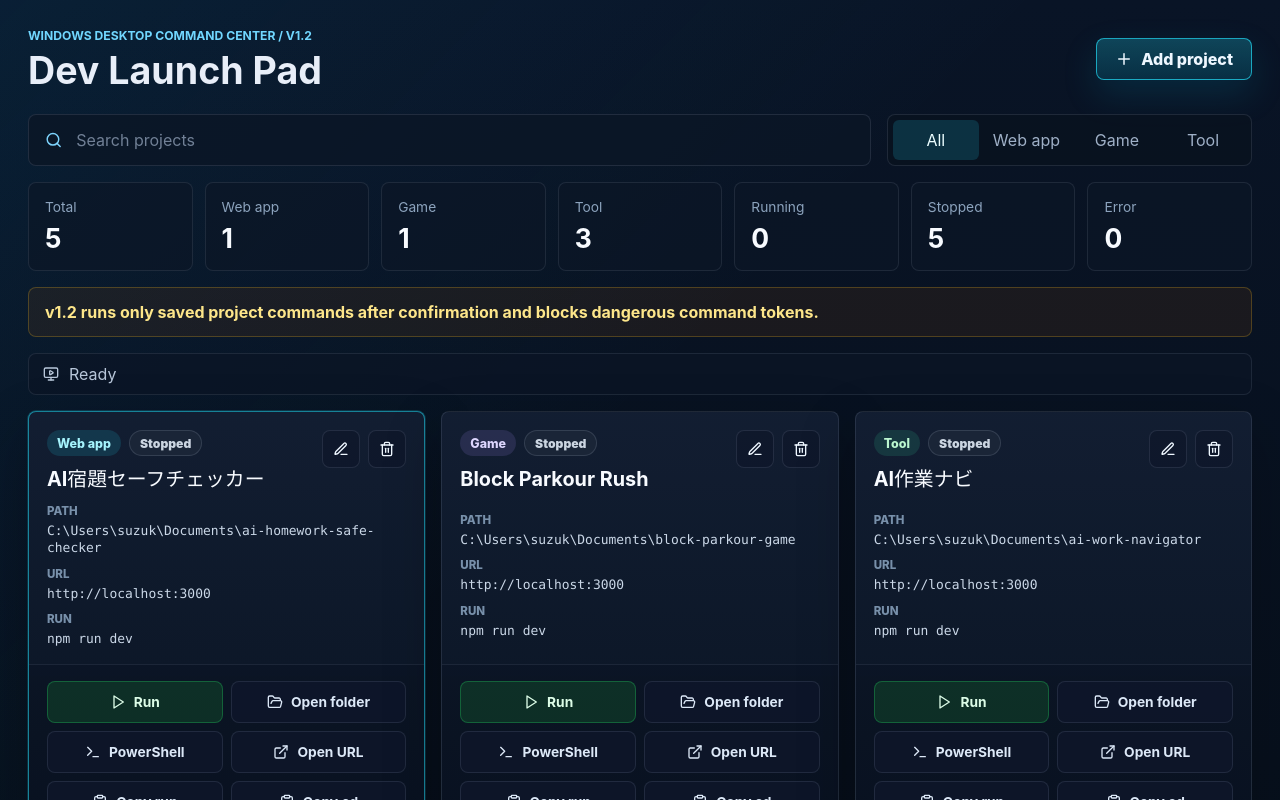
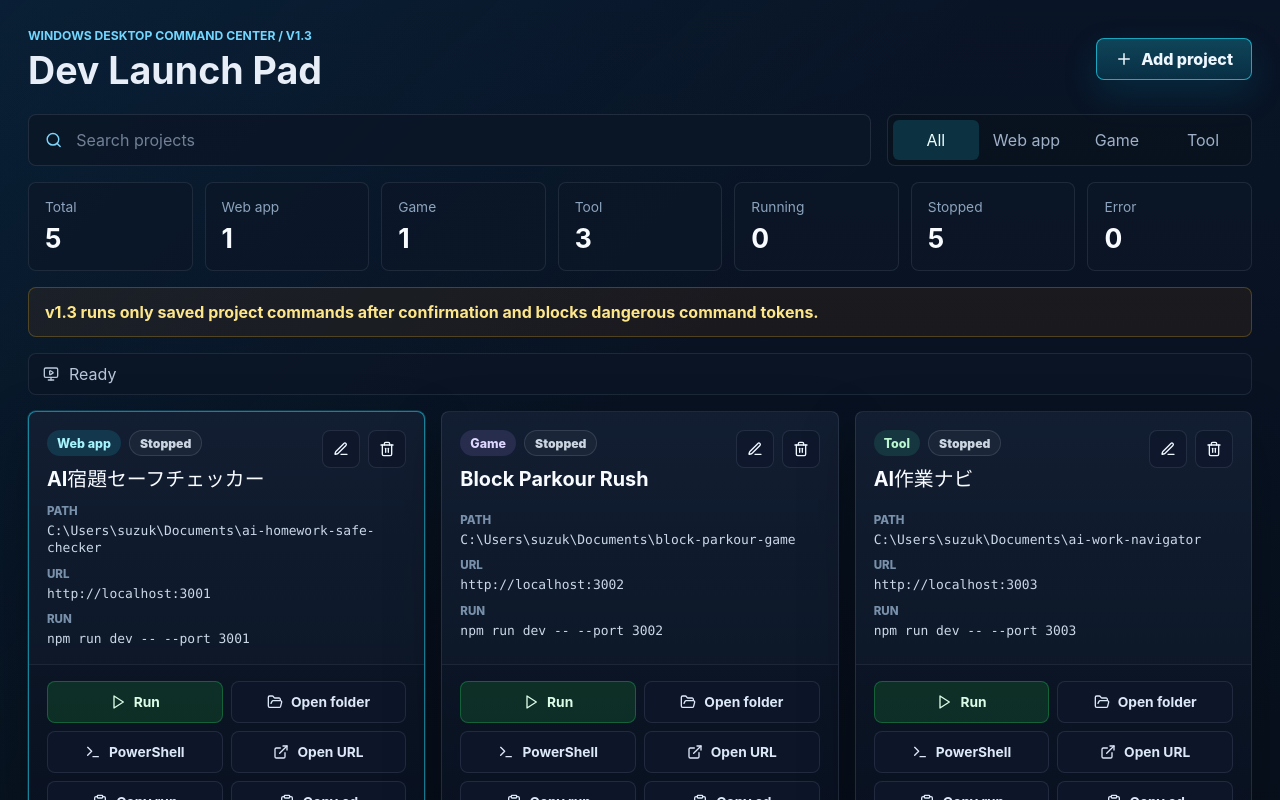
Before and after one commit to RuiDev0914/BuilderOS, a React (Vite) app: page / in a window 1280 px wide. Shown: the top 800 px of the page. Built offline with nearby package versions, Linux system fonts and the light colour scheme.

Commit message:
v1.3 assign unique project ports

```diff
--- a/package.json
+++ b/package.json
@@ -1,6 +1,6 @@
 {
   "name": "dev-launch-pad",
-  "version": "1.2.0",
+  "version": "1.3.0",
   "description": "A safe Windows desktop command center for local coding projects.",
   "main": "out/main/index.js",
   "author": "suzuk",
--- a/src/renderer/src/desktopApi.ts
+++ b/src/renderer/src/desktopApi.ts
@@ -1,11 +1,25 @@
-import { DEFAULT_PROJECTS, DesktopActionResult, Project, ProjectRunEvent, ProjectRunState } from '@shared/projects'
+import {
+  DEFAULT_PROJECTS,
+  DesktopActionResult,
+  migrateDefaultProjectPorts,
+  Project,
+  ProjectRunEvent,
+  ProjectRunState
+} from '@shared/projects'
 
 const STORAGE_KEY = 'dev-launch-pad-preview-projects'
 
 const readPreviewProjects = (): Project[] => {
   try {
     const rawProjects = localStorage.getItem(STORAGE_KEY)
-    return rawProjects ? (JSON.parse(rawProjects) as Project[]) : DEFAULT_PROJECTS
+    const projects = rawProjects ? (JSON.parse(rawProjects) as Project[]) : DEFAULT_PROJECTS
+    const migration = migrateDefaultProjectPorts(projects)
+
+    if (migration.changed) {
+      localStorage.setItem(STORAGE_KEY, JSON.stringify(migration.projects))
+    }
+
+    return migration.projects
   } catch {
     return DEFAULT_PROJECTS
   }
--- a/src/shared/app.ts
+++ b/src/shared/app.ts
@@ -1,3 +1,3 @@
-export const APP_VERSION = '1.2.0'
+export const APP_VERSION = '1.3.0'
 
 export const APP_RELEASE_LABEL = `v${APP_VERSION.split('.').slice(0, 2).join('.')}`
--- a/src/shared/projects.ts
+++ b/src/shared/projects.ts
@@ -39,37 +39,76 @@ export type ProjectRunState = {
   logs: Record<string, ProjectLogEntry[]>
 }
 
+type DefaultProjectPortMigration = {
+  id: string
+  oldRunCommands: string[]
+  oldUrls: string[]
+  runCommand: string
+  url: string
+}
+
+const DEFAULT_PROJECT_PORT_MIGRATIONS: DefaultProjectPortMigration[] = [
+  {
+    id: 'ai-homework-safe-checker',
+    oldRunCommands: ['npm run dev'],
+    oldUrls: ['http://localhost:3000'],
+    runCommand: 'npm run dev -- --port 3001',
+    url: 'http://localhost:3001'
+  },
+  {
+    id: 'block-parkour-rush',
+    oldRunCommands: ['npm run dev'],
+    oldUrls: ['http://localhost:3000'],
+    runCommand: 'npm run dev -- --port 3002',
+    url: 'http://localhost:3002'
+  },
+  {
+    id: 'ai-work-navigator',
+    oldRunCommands: ['npm run dev'],
+    oldUrls: ['http://localhost:3000'],
+    runCommand: 'npm run dev -- --port 3003',
+    url: 'http://localhost:3003'
+  },
+  {
+    id: 'my-project-hub',
+    oldRunCommands: ['npm run dev'],
+    oldUrls: ['http://localhost:3000'],
+    runCommand: 'npm run dev -- --hostname 127.0.0.1 --port 3210',
+    url: 'http://127.0.0.1:3210'
+  }
+]
+
 export const DEFAULT_PROJECTS: Project[] = [
   {
     id: 'ai-homework-safe-checker',
     name: 'AI宿題セーフチェッカー',
     path: 'C:\\Users\\suzuk\\Documents\\ai-homework-safe-checker',
-    url: 'http://localhost:3000',
-    runCommand: 'npm run dev',
+    url: 'http://localhost:3001',
+    runCommand: 'npm run dev -- --port 3001',
     type: 'Web app'
   },
   {
     id: 'block-parkour-rush',
     name: 'Block Parkour Rush',
     path: 'C:\\Users\\suzuk\\Documents\\block-parkour-game',
-    url: 'http://localhost:3000',
-    runCommand: 'npm run dev',
+    url: 'http://localhost:3002',
+    runCommand: 'npm run dev -- --port 3002',
     type: 'Game'
   },
   {
     id: 'ai-work-navigator',
     name: 'AI作業ナビ',
     path: 'C:\\Users\\suzuk\\Documents\\ai-work-navigator',
-    url: 'http://localhost:3000',
-    runCommand: 'npm run dev',
+    url: 'http://localhost:3003',
+    runCommand: 'npm run dev -- --port 3003',
     type: 'Tool'
   },
   {
     id: 'my-project-hub',
     name: 'My Project Hub',
     path: 'C:\\Users\\suzuk\\Documents\\my-project-hub',
-    url: 'http://localhost:3000',
-    runCommand: 'npm run dev',
+    url: 'http://127.0.0.1:3210',
+    runCommand: 'npm run dev -- --hostname 127.0.0.1 --port 3210',
     type: 'Tool'
   },
   {
@@ -85,3 +124,26 @@ export const DEFAULT_PROJECTS: Project[] = [
 export const isProjectType = (value: unknown): value is ProjectType => {
   return typeof value === 'string' && PROJECT_TYPES.includes(value as ProjectType)
 }
+
+export const migrateDefaultProjectPorts = (projects: Project[]): { projects: Project[]; changed: boolean } => {
+  let changed = false
+
+  const migratedProjects = projects.map((project) => {
+    const migration = DEFAULT_PROJECT_PORT_MIGRATIONS.find((candidate) => candidate.id === project.id)
+    if (!migration) return project
+
+    const shouldUpdateUrl = migration.oldUrls.includes(project.url)
+    const shouldUpdateRunCommand = migration.oldRunCommands.includes(project.runCommand)
+    if (!shouldUpdateUrl && !shouldUpdateRunCommand) return project
+
+    changed = true
+
+    return {
+      ...project,
+      url: shouldUpdateUrl ? migration.url : project.url,
+      runCommand: shouldUpdateRunCommand ? migration.runCommand : project.runCommand
+    }
+  })
+
+  return { projects: migratedProjects, changed }
+}
```
Also changed, not shown: src/main/index.ts (+9 -1 lines), 2 other files (tests, documents, lock files or other folders).
